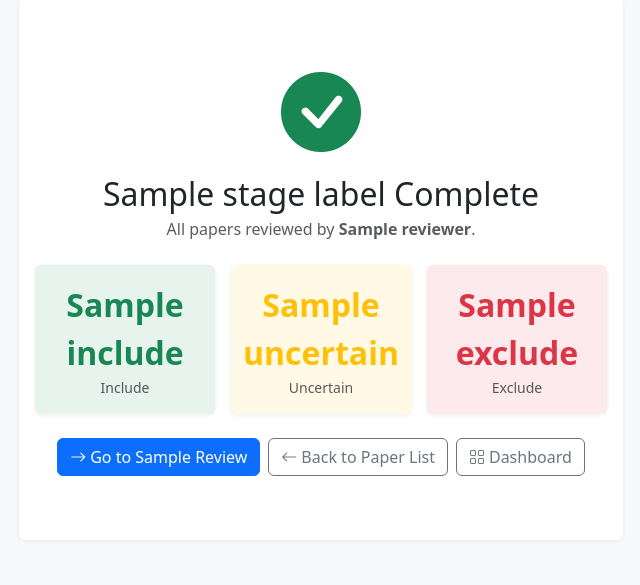
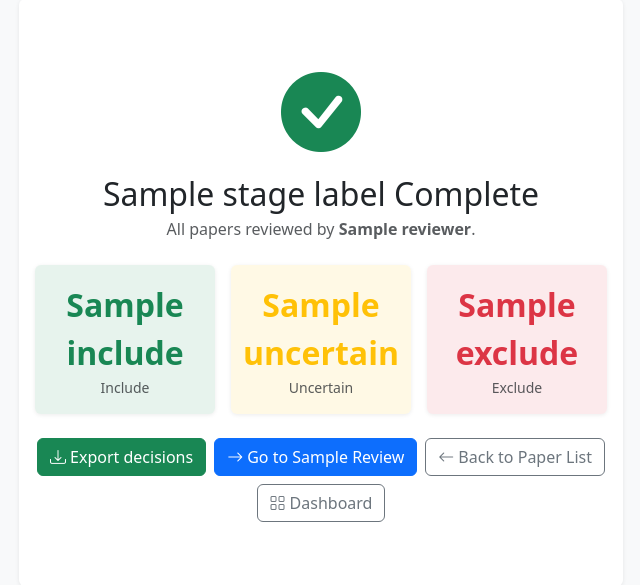
Before and after one commit to chvest/litreview, a Flask app: template templates/review_complete.html in a window 1280 px wide. Shown: the part 81-666 px from the top of the page, without its empty margins (319-959 px from the left). Run offline with Flask 3, Linux system fonts and the light colour scheme; tables that the repository leaves empty hold one stand-in row (values such as "Sample post"); the template is opened without the code that fills it: values that come from a table or form of the project are taken from there, most other values are stand-ins (such as "Sample title", 1, 10 or a date in 2020).

Commit message:
Add 'Export decisions' button on review complete page
Links back to the assignment workspace so reviewers can immediately
export after finishing a stage, without hunting through the navbar.

Co-Authored-By: Claude Sonnet 4.6 <noreply@anthropic.com>

```diff
--- a/templates/review_complete.html
+++ b/templates/review_complete.html
@@ -37,6 +37,12 @@
         {% endif %}
 
         <div class="d-flex gap-2 justify-content-center flex-wrap">
+          {% if reviewer %}
+          <a href="{{ url_for('assignment_workspace', pid=project.id) }}"
+             class="btn btn-success">
+            <i class="bi bi-download me-1"></i>Export decisions
+          </a>
+          {% endif %}
           {% if next_stage %}
           <a href="{{ url_for('review_start', pid=project.id, stage=next_stage) }}"
              class="btn btn-primary">
```
